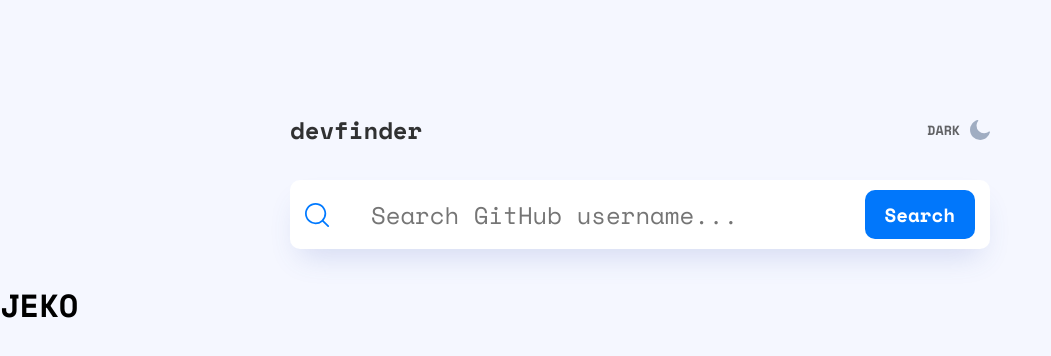
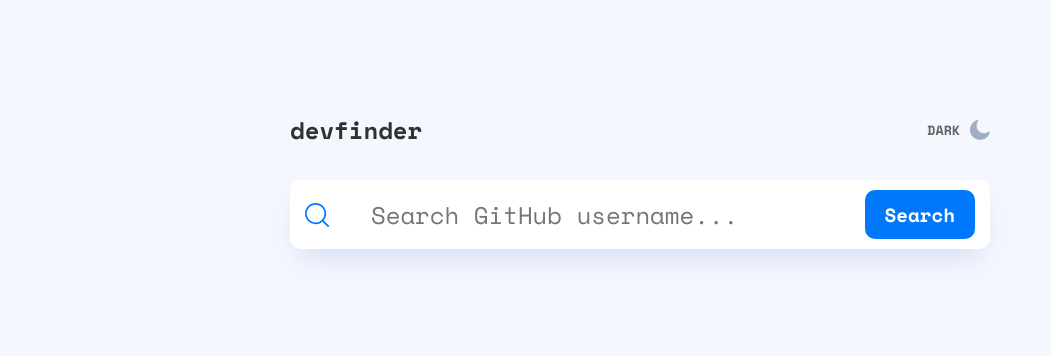
Before and after one commit to JEKO10/Github-user-search, a React (Create React App) app: page / in a window 1280 px wide. Shown: the top 356 px of the page, without its empty margins (0-1051 px from the left). Built offline with nearby package versions, Linux system fonts and the light colour scheme.

Commit message:
user not found error fixed

```diff
--- a/src/components/User.jsx
+++ b/src/components/User.jsx
@@ -7,13 +7,13 @@ import Company from "../images/icon-company.svg";
 function User() {
   const [query, setQuery] = useState("");
   const [user, setUser] = useState([]);
+  const [isClicked, setIsClicked] = useState(false);
 
   const fetchData = async () => {
     try {
       const response = await fetch(`https://api.github.com/users/${query}`);
       const data = await response.json();
       setUser(data);
-      console.log(data);
     } catch (err) {
       console.log(err);
     }
@@ -41,12 +41,15 @@ function User() {
           onClick={() => {
             fetchData();
             setQuery("");
+            setTimeout(() => {
+              setIsClicked(true);
+            }, 3000);
           }}
         >
           Search
         </button>
       </section>
-      {user.length !== 0 ? (
+      {user.length !== 0 && user.message !== "Not Found" ? (
         <section className="user">
           <img src={user.avatar_url} alt="IMG" />
           <div>
@@ -110,7 +113,9 @@ function User() {
           </div>
         </section>
       ) : (
-        <h1>JEKO</h1>
+        <h1 id="noUser">
+          {isClicked === false ? "" : "No user match input value!"}
+        </h1>
       )}
     </>
   );
--- a/src/index.css
+++ b/src/index.css
@@ -172,3 +172,8 @@ nav button span {
   text-decoration: underline;
   color: #0177fb;
 }
+
+#noUser {
+  color: red;
+  text-align: center;
+}
```
